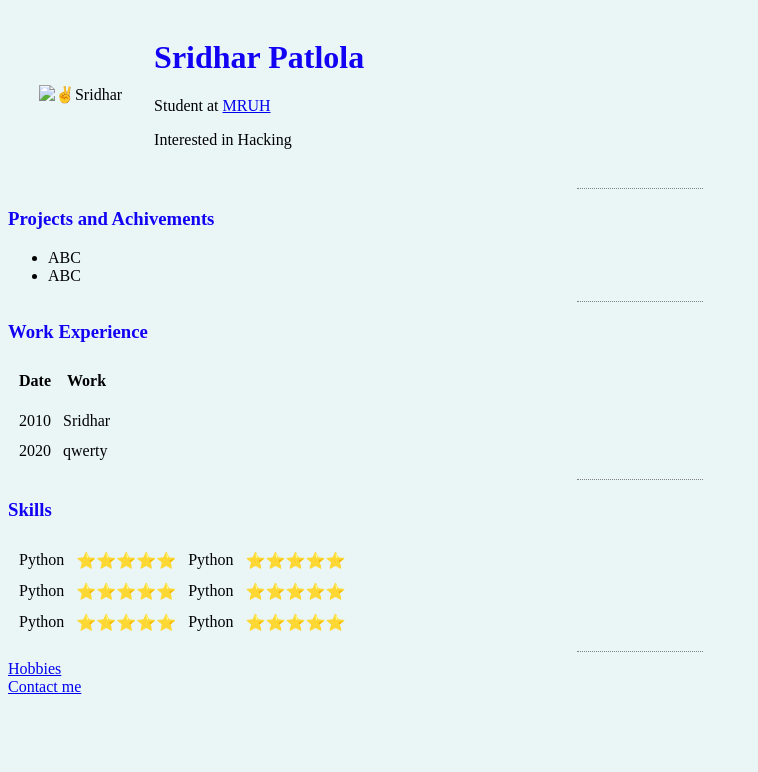
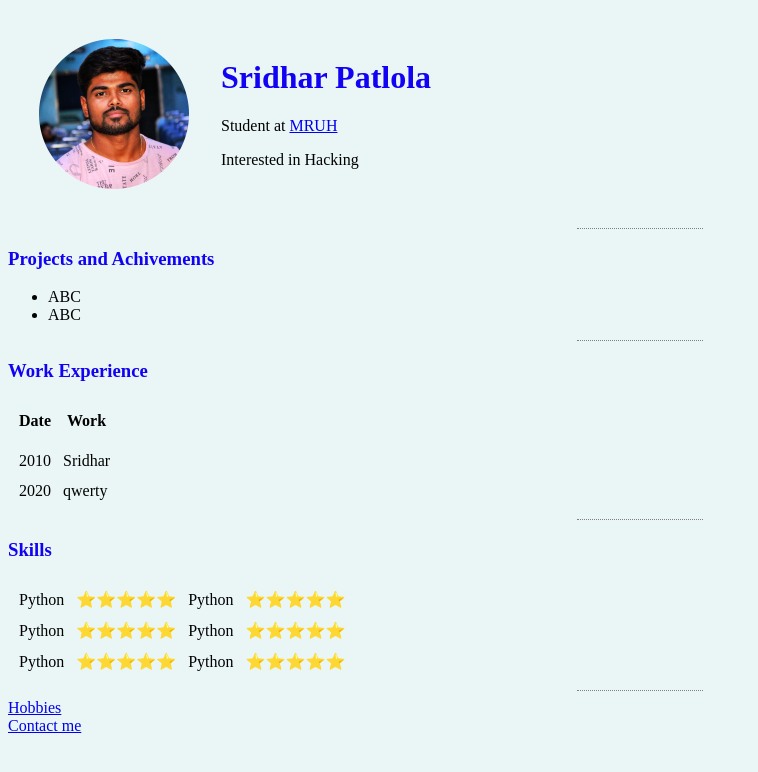
Before and after one commit to Sridharpatlola/profile, a plain HTML site: page index.html in a window 1280 px wide. Shown: the whole page, without its empty margins (0-758 px from the left). Drawn offline with Linux system fonts and the light colour scheme.

Commit message:
Update and rename profile.html to index.html

```diff
--- a/profile.html
+++ b/index.html
@@ -9,7 +9,7 @@
 <body>
     <table cellspacing="30">
 <tr>
-    <td><img  src="profilepics.png" alt="✌️Sridhar"></td>
+    <td><img  src="images/profilepics.png" alt="✌️Sridhar"></td>
     <td><h1>Sridhar Patlola
     </h1>
     <p>Student at <a href="https://www.mallareddyuniversity.ac.in/">MRUH</a></p>
```
